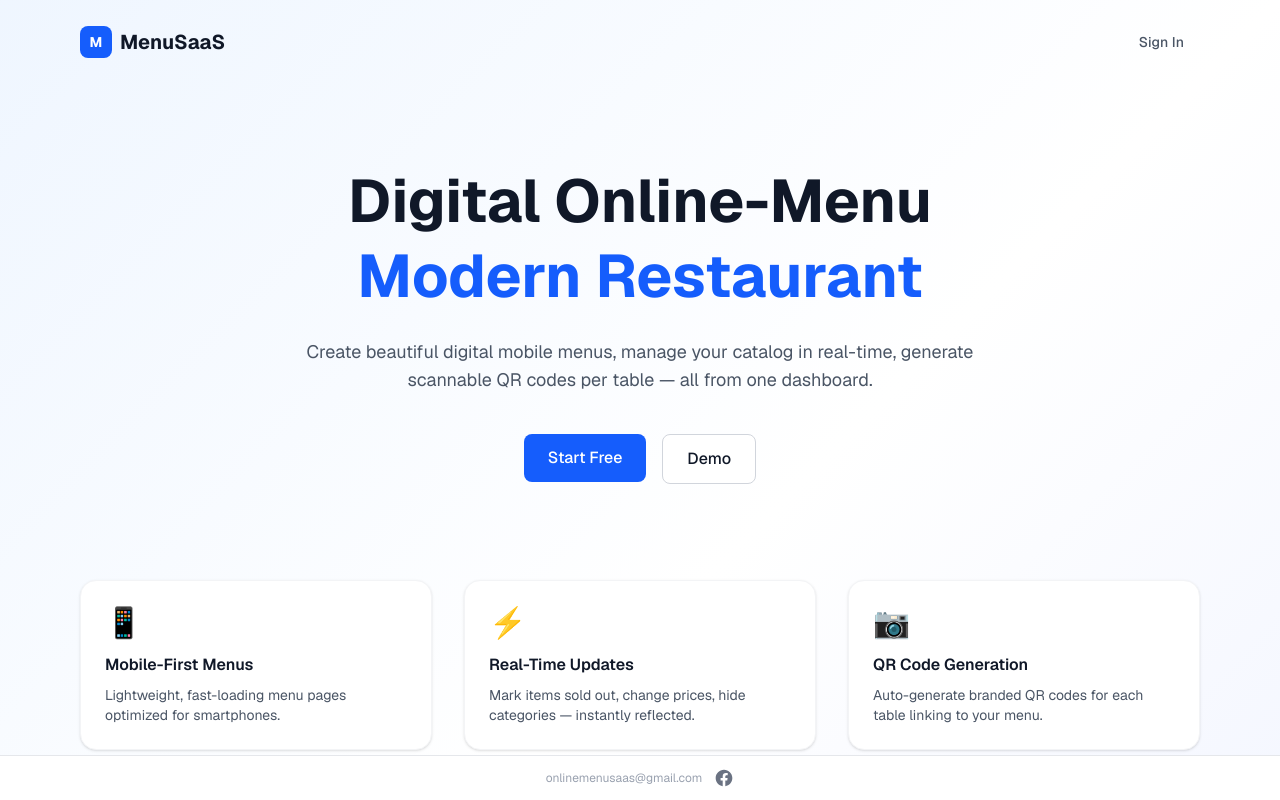
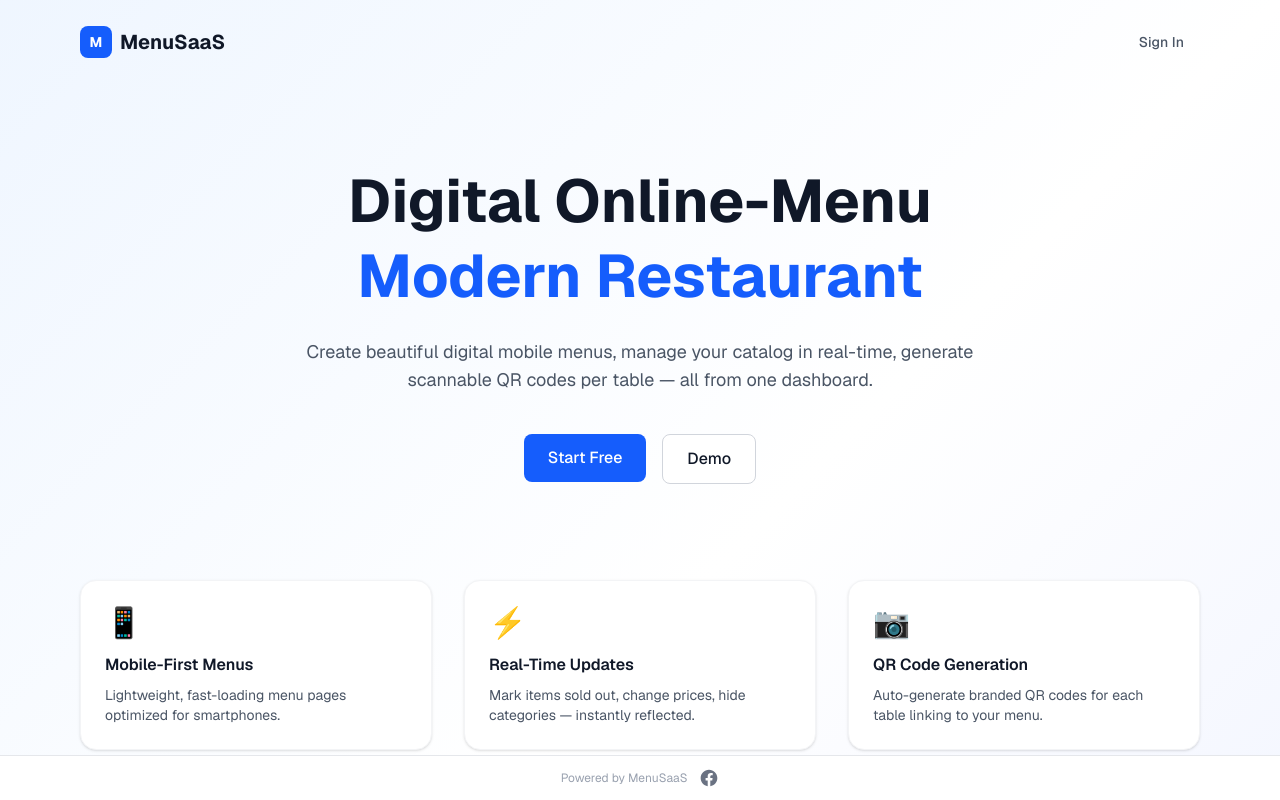
Before and after one commit to mosegic/proj, a Next.js app: page / in a window 1280 px wide. Shown: the top 800 px of the page. Built offline with nearby package versions, Linux system fonts and the light colour scheme.

Commit message:
Update footer with MenuSaaS link
Replaced email text with a link to the MenuSaaS website in the footer.

```diff
--- a/src/app/page.tsx
+++ b/src/app/page.tsx
@@ -133,9 +133,11 @@ export default function HomePage() {
       {/* <Footer /> */}
 <footer className="fixed bottom-0 inset-x-0 bg-white border-t border-gray-200 py-3">
   <div className="max-w-screen-xl mx-auto px-4 flex items-center justify-center gap-3">
-    <p className="text-xs text-gray-400">
-      onlinemenusaas@gmail.com
-    </p>
+     <p className="text-xs text-gray-400">
+  <a href="https://www.menusaas.online" target="_blank" rel="noopener noreferrer" className="hover:underline">
+    Powered by MenuSaaS
+  </a>
+</p>
     {/* Your Facebook Link */}
 <a
   href="https://www.facebook.com/profile.php?id=61594332673347"
```
